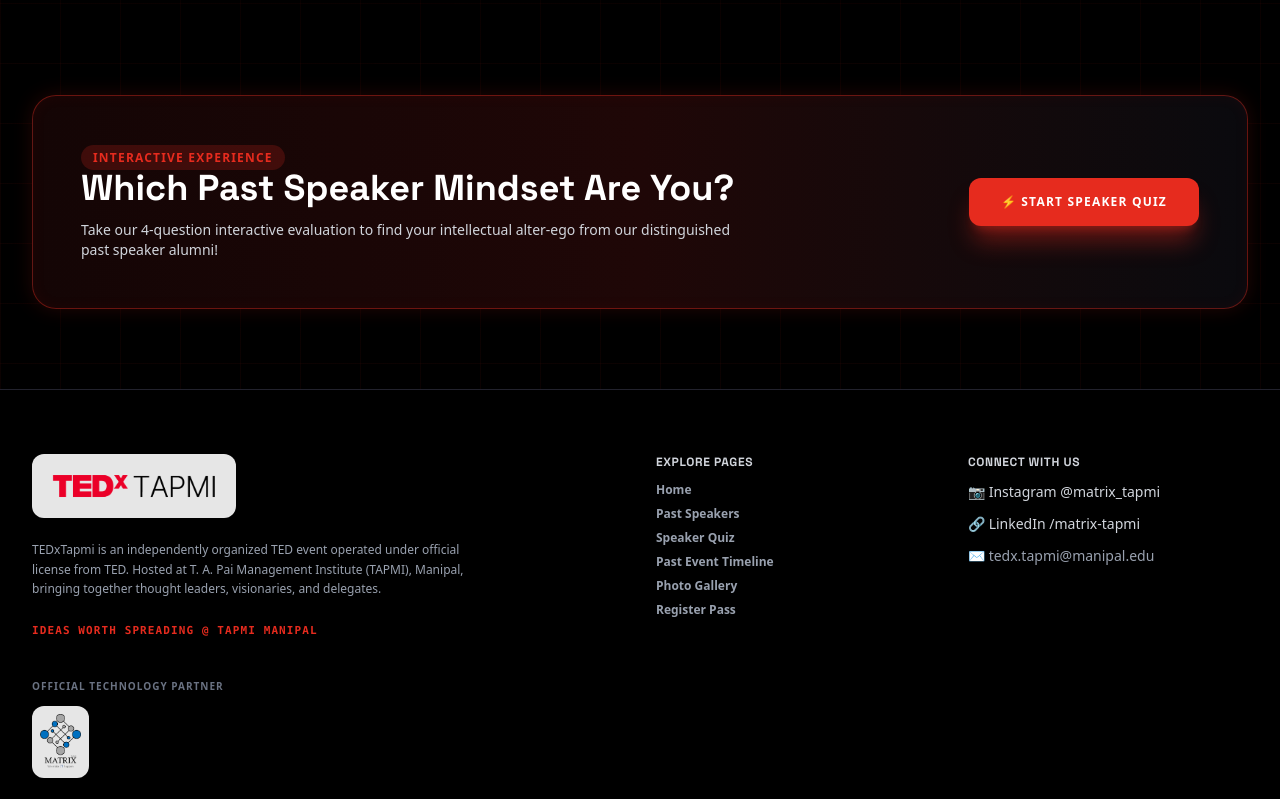
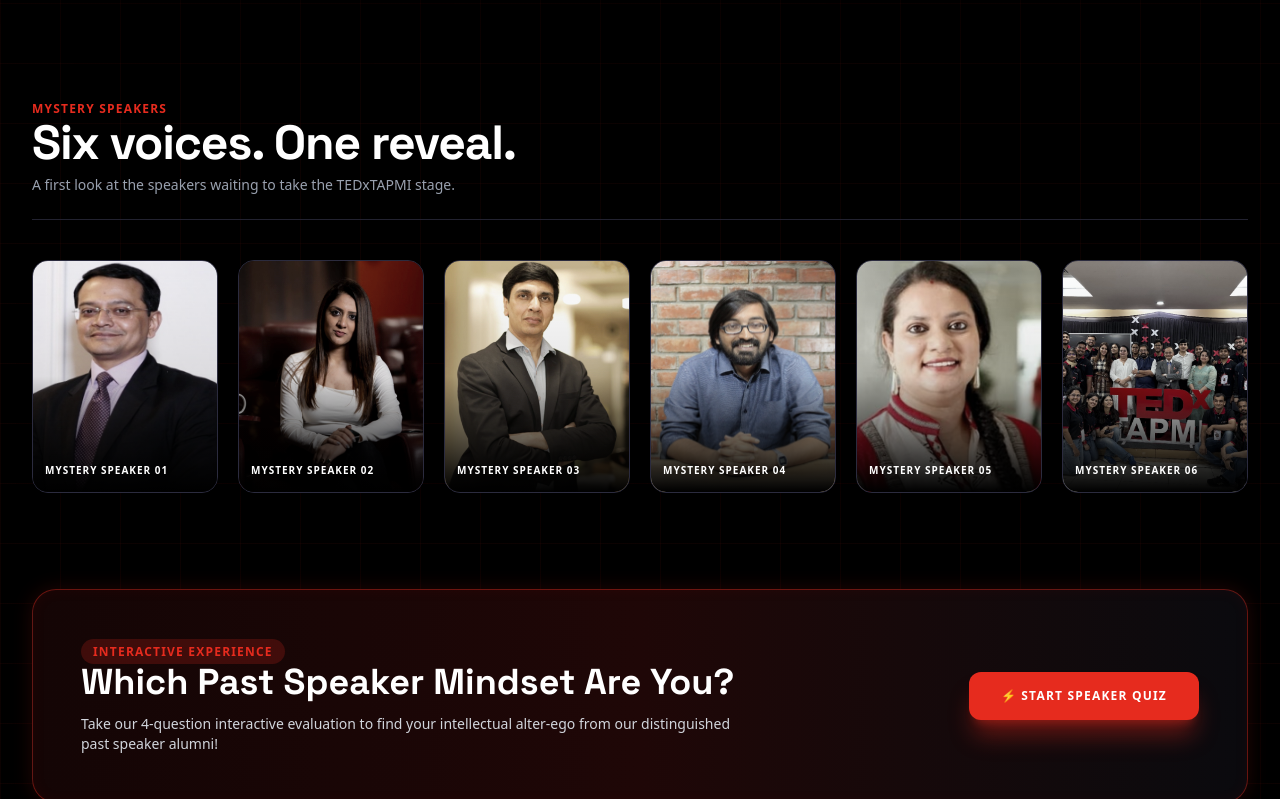
Before and after one commit to Ghostboy007/tedx-tapmi, a React (Vite) app: page / in a window 1280 px wide. Shown: the part 1758-2557 px from the top of the page. Built offline with nearby package versions, Linux system fonts and the light colour scheme; no server answers.

Commit message:
Add mystery speakers section to HomePage with images and descriptions

```diff
--- a/src/pages/HomePage.jsx
+++ b/src/pages/HomePage.jsx
@@ -5,6 +5,14 @@
   const { cmsData } = useContext(CMSContext);
   const hero = cmsData.hero || {};
   const pastSpeakers = (cmsData.speakers || []).slice(0, 3);
+  const mysterySpeakers = [
+    '/assets/bhaswar_paul_v2.jpg',
+    '/assets/khyati_madaan.png',
+    '/assets/rohit_misra.png',
+    '/assets/sandeep_pathe_v3.jpg',
+    '/assets/somasree_bose_v2.jpg',
+    '/assets/gallery/media_1786119310946.jpg'
+  ];
 
   const [timeLeft, setTimeLeft] = useState({ days: 0, hours: 0, minutes: 0, seconds: 0 });
 
@@ -187,7 +195,37 @@
         </div>
       </section>
 
-      {/* 4. INTERACTIVE QUIZ CTA */}
+      {/* 4. MYSTERY SPEAKERS */}
+      <section className="max-w-7xl mx-auto px-4 sm:px-6 lg:px-8 space-y-10">
+        <div className="space-y-2 border-b border-[#222230] pb-6">
+          <span className="text-xs font-black uppercase tracking-widest text-[#E62B1E]">Mystery Speakers</span>
+          <h2 className="text-3xl sm:text-5xl font-black text-white tracking-tight font-heading">Six voices. One reveal.</h2>
+          <p className="text-sm text-gray-400 max-w-2xl">A first look at the speakers waiting to take the TEDxTAPMI stage.</p>
+        </div>
+
+        <div className="grid grid-cols-2 sm:grid-cols-3 lg:grid-cols-6 gap-4 sm:gap-5">
+          {mysterySpeakers.map((image, index) => (
+            <div
+              key={image}
+              className="group relative aspect-[4/5] overflow-hidden rounded-2xl border border-[#2B2B3E] bg-[#0E0E14] shadow-xl hover:border-[#E62B1E] transition-all duration-300 hover:-translate-y-1"
+            >
+              <img
+                src={image}
+                alt={`Mystery speaker ${index + 1}`}
+                className="w-full h-full object-cover grayscale-[35%] group-hover:grayscale-0 group-hover:scale-105 transition-all duration-500"
+              />
+              <div className="absolute inset-0 bg-gradient-to-t from-black via-black/10 to-transparent" />
+              <div className="absolute inset-x-0 bottom-0 p-3">
+                <span className="text-[10px] font-black uppercase tracking-widest text-white">
+                  Mystery Speaker {String(index + 1).padStart(2, '0')}
+                </span>
+              </div>
+            </div>
+          ))}
+        </div>
+      </section>
+
+      {/* 5. INTERACTIVE QUIZ CTA */}
       <section className="max-w-7xl mx-auto px-4 sm:px-6 lg:px-8">
         <div className="bg-gradient-to-r from-[#140505] via-[#1F0707] to-[#0A0A0E] border border-[#E62B1E]/50 rounded-3xl p-8 sm:p-12 flex flex-col md:flex-row items-center justify-between gap-8 tedx-neon-border">
           <div className="space-y-3 text-left max-w-2xl">
```
